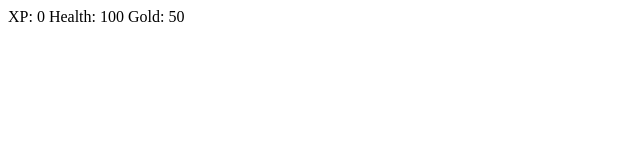
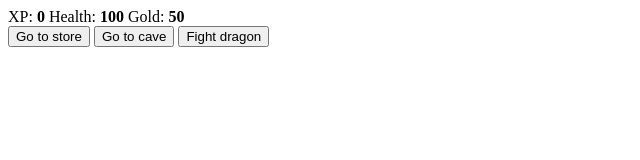
Before and after one commit to tej0897/freeCodeCamp_JavaScript, a plain HTML site: page RPG - Dragon Repeller/index.html in a window 1280 px wide. Shown: the whole page, without its empty margins (0-640 px from the left). Drawn offline with Linux system fonts and the light colour scheme.

Commit message:
Update index.html

```diff
--- a/RPG - Dragon Repeller/index.html
+++ b/RPG - Dragon Repeller/index.html
@@ -4,18 +4,22 @@
     <meta charset="utf-8">
     <link rel="stylesheet" href="./styles.css">
     <title>RPG - Dragon Repeller</title>
-    <script src="./script.js"></script>
   </head>
   <body>
     <div id="game">
       <div id="stats">
-        <span class="stat">XP: 0</span>
-        <span class="stat">Health: 100</span>
-        <span class="stat">Gold: 50</span>
+        <span class="stat">XP: <strong><span id="xpText">0</span></strong></span>
+        <span class="stat">Health: <strong><span id="healthText">100</span></strong></span>
+        <span class="stat">Gold: <strong><span id="goldText">50</span></strong></span>
       </div>
-      <div id="controls"></div>
+      <div id="controls">
+        <button id="button1">Go to store</button>
+        <button id="button2">Go to cave</button>
+        <button id="button3">Fight dragon</button>
+      </div>
       <div id="monsterStats"></div>
       <div id="text"></div>
     </div>
+    <script src="./script.js"></script>
   </body>
 </html>
```
